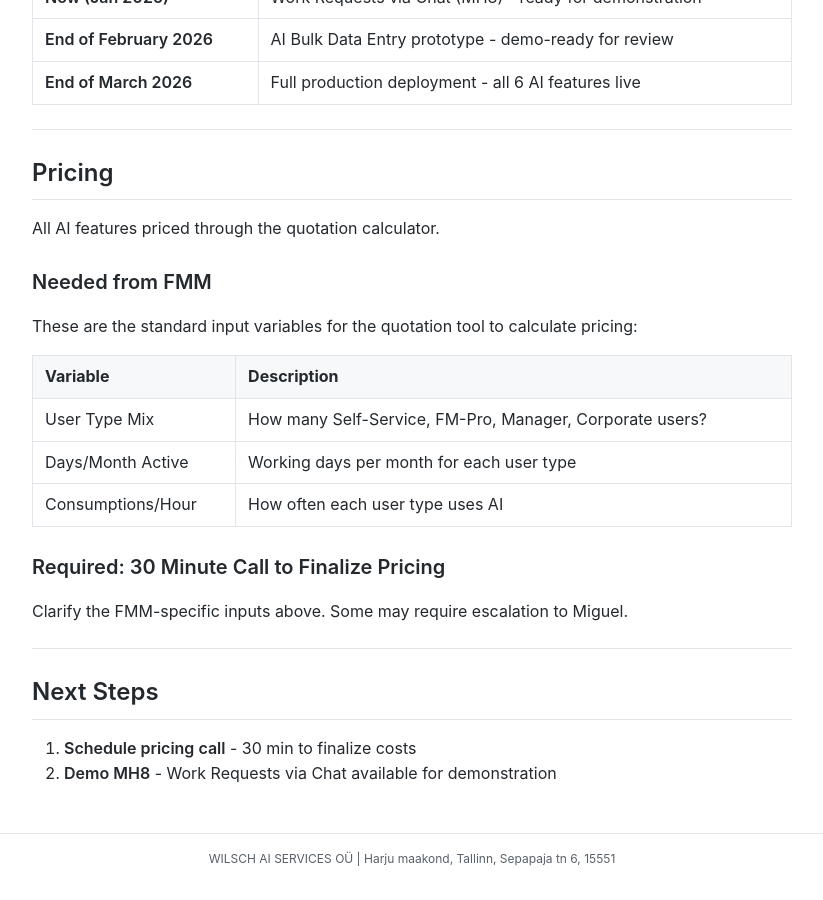
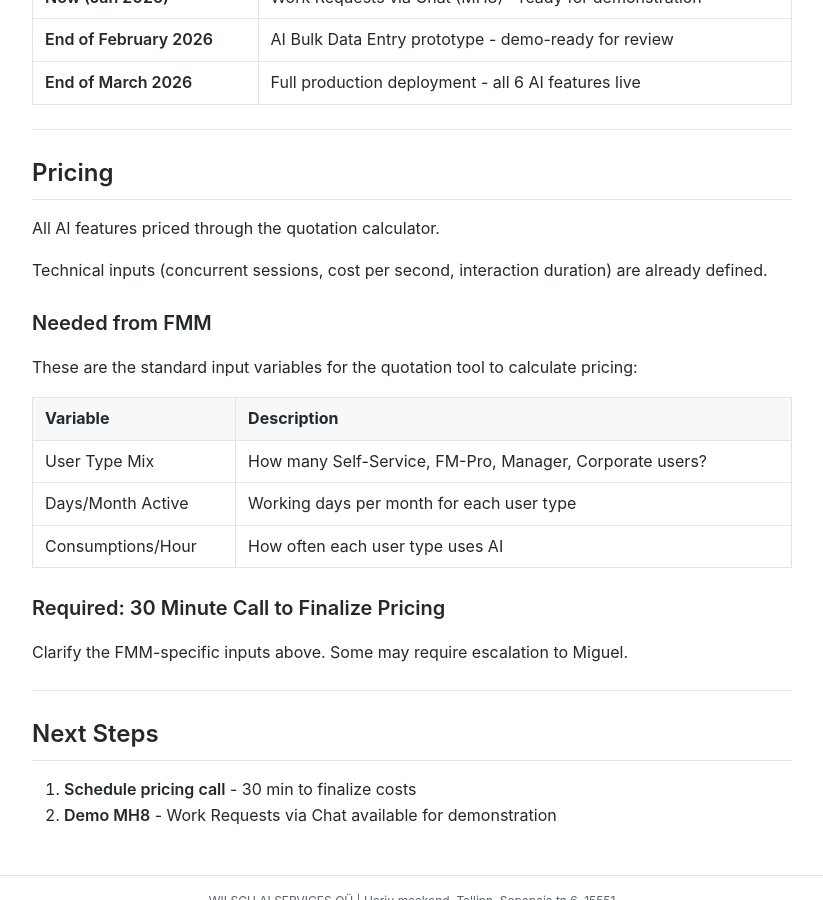
Before and after one commit to MariusWilsch/public-wilsch-ai-pages, a Jekyll site: the page built from project/archibus-fm-assistant/fmm-doha-ai-features-deliverable.md, in a window 1280 px wide and 900 px high, scrolled down 1810 px. Shown: the whole window, without its empty margins (228-1051 px from the left). Built offline with Jekyll 4.4.1, drawn with Linux system fonts in a browser that asks for light colours; our own code applies the rules of GitHub Pages for plain Markdown files.

Commit message:
Sync from hippocampus 2026-01-31

```diff
--- a/project/archibus-fm-assistant/fmm-doha-ai-features-deliverable.md
+++ b/project/archibus-fm-assistant/fmm-doha-ai-features-deliverable.md
@@ -62,6 +62,8 @@ Smart Insight umbrella (10 features including Predictive Maintenance, AI Dashboa
 
 All AI features priced through the quotation calculator.
 
+Technical inputs (concurrent sessions, cost per second, interaction duration) are already defined.
+
 ### Needed from FMM
 
 These are the standard input variables for the quotation tool to calculate pricing:
```
